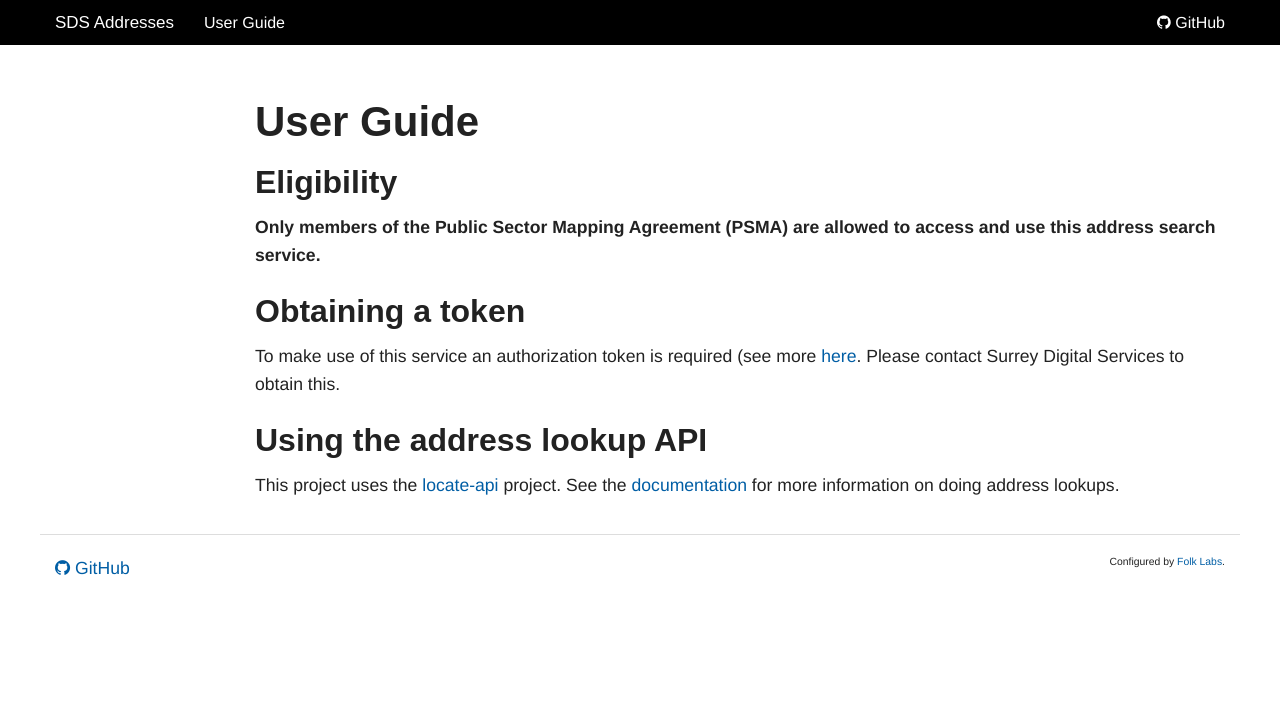
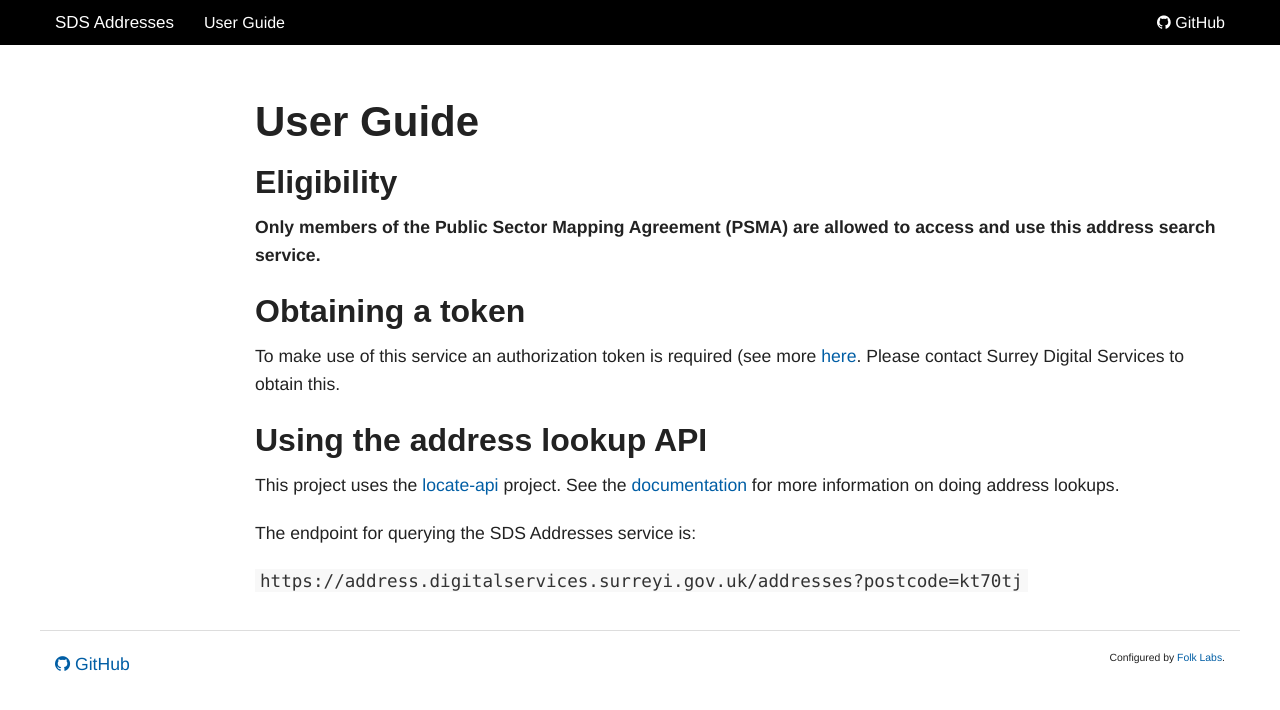
Before and after one commit to folklabs/sds-addresses, a Jekyll site: the page built from user-guide.md, in a window 1280 px wide. Shown: the top 710 px of the page. Built offline with Jekyll 4.4.1, drawn with Linux system fonts in a browser that asks for light colours; nearby versions of some CDN libraries.

Commit message:
Add endpoint to docs.

```diff
--- a/user-guide.md
+++ b/user-guide.md
@@ -20,3 +20,7 @@ To make use of this service an authorization token is required (see more [here](
 ## Using the address lookup API
 
 This project uses the [locate-api](https://github.com/surreydigitalservices/locate-api) project. See the [documentation](https://github.com/surreydigitalservices/locate-api#address-lookups) for more information on doing address lookups.
+
+The endpoint for querying the SDS Addresses service is:
+
+`https://address.digitalservices.surreyi.gov.uk/addresses?postcode=kt70tj`
```
